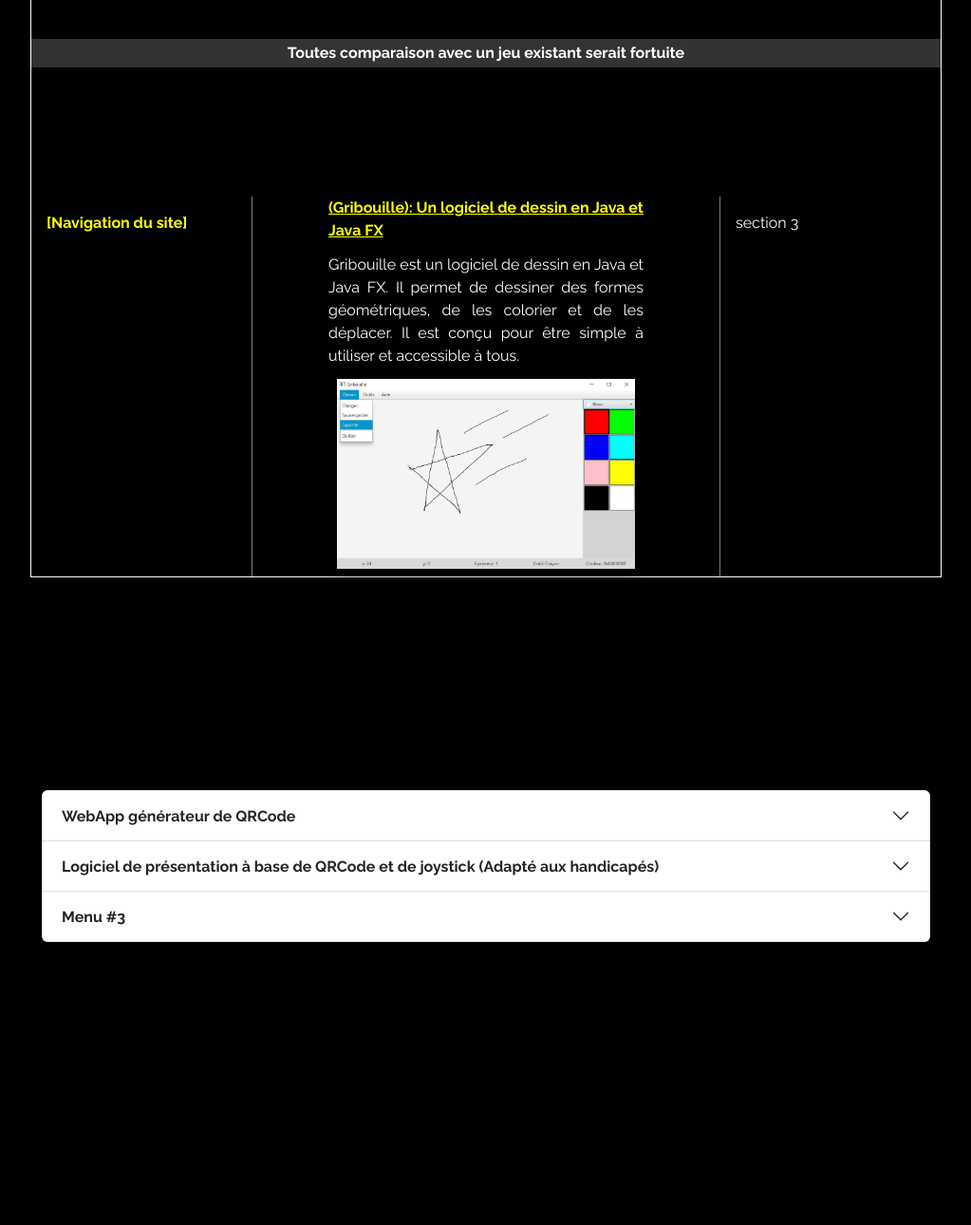
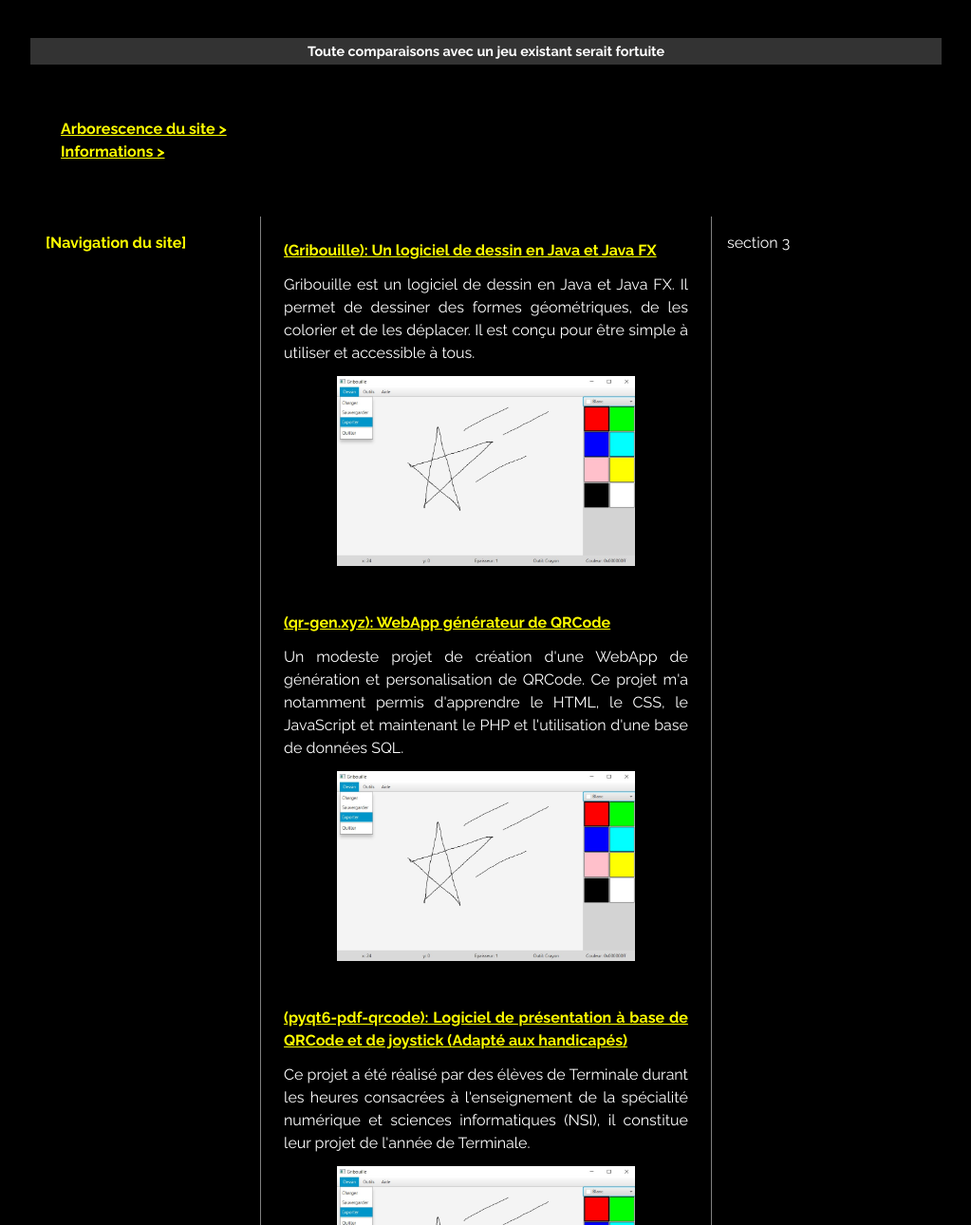
Before and after one commit to Artax01/Artax01, a plain HTML site: page index.html in a window 1280 px wide. Shown: the part 133-1423 px from the top of the page at 95% size, without its empty margins (128-1151 px from the left). Before the commit the page ends 1125 px from the top, so only its background shows below. Drawn offline with nearby package versions, Linux system fonts and the light colour scheme.

Commit message:
update site

```diff
--- a/index.html
+++ b/index.html
@@ -9,29 +9,31 @@
 	<link href="https://cdn.jsdelivr.net/npm/bootstrap@5.2.3/dist/css/bootstrap.min.css" rel="stylesheet" integrity="sha384-rbsA2VBKQhggwzxH7pPCaAqO46MgnOM80zW1RWuH61DGLwZJEdK2Kadq2F9CUG65" crossorigin="anonymous">
 </head>
 <body>
-	<div class="container-fluid" style="border: 1px solid #fff;">
+	<div class="container-fluid">
 		<div class="container-fluid _navbar">
 			<div class="d-flex">
 				<a href="#">Accueil</a>
 				<a href="#">A propos</a>
 				<a href="#">Captures</a>
-				<a href="#">Forums</a>
 				<a href="#">Downloads</a>
 			</div>
 			<div>
-				<a href="https://github.com/Artax01" target="_blank">www.github.com/Artax01</a>
+				<a href="https://github.com/Artax01" target="_blank">github.com/Artax01</a>
 			</div>
 		</div>
 
 		<div class="_mapBanner">
-			<p>Repertoire de mes projets</p>
+			<p style="text-align: center;">Repertoire de mes projets</p>
 		</div>
 
 		<div class="_lilHeader">
-			<p class="text-center">Toutes comparaison avec un jeu existant serait fortuite</p>
+			<p class="text-center">Toute comparaisons avec un jeu existant serait fortuite</p>
 		</div>
 
-		<div class="my-5" style="height: 5vh;"></div>
+		<div class="my-2" style="height: 5vh;"></div>
+		<div style="padding: 0 2rem;"><a href="#">Arborescence du site ></a></div>
+		<div style="padding: 0 2rem;"><a href="#">Informations ></a></div>
+		<div class="my-2" style="height: 5vh;"></div>
 
 		<div class="d-flex flex-row container-fluid _sections">
 			<section class="_sectionLeft" style="width: 25vw;">
@@ -39,70 +41,35 @@
 			</section>
 
 			<section class="_sectionMid" style="width: 50vw;">
-				<a href="https://github.com/Artax01/gribouille">(Gribouille): Un logiciel de dessin en Java et Java FX</a>
-				<p>Gribouille est un logiciel de dessin en Java et Java FX. Il permet de dessiner des formes géométriques, de les colorier et de les déplacer. Il est conçu pour être simple à utiliser et accessible à tous.</p>
-				<center>
-					<img src="./ressources/gribouille.jpg" alt="gribouille">
-				</center>
+				<div class="_article">
+					<a href="https://github.com/Artax01/gribouille">(Gribouille): Un logiciel de dessin en Java et Java FX</a>
+					<p>Gribouille est un logiciel de dessin en Java et Java FX. Il permet de dessiner des formes géométriques, de les colorier et de les déplacer. Il est conçu pour être simple à utiliser et accessible à tous.</p>
+					<center>
+						<img src="./ressources/gribouille.jpg" alt="gribouille">
+					</center>
+				</div>
+				<div class="_article">
+					<a href="https://github.com/Artax01/qr-gen.xyz">(qr-gen.xyz): WebApp générateur de QRCode</a>
+					<p>Un modeste projet de création d'une WebApp de génération et personalisation de QRCode. Ce projet m'a notamment permis d'apprendre le HTML, le CSS, le JavaScript et maintenant le PHP et l'utilisation d'une base de données SQL.</p>
+					<center>
+						<img src="./ressources/gribouille.jpg" alt="gribouille">
+					</center>
+				</div>
+				<div class="_article">
+					<a href="https://github.com/Artax01/pyqt6-pdf-qrcode">(pyqt6-pdf-qrcode): Logiciel de présentation à base de QRCode et de joystick (Adapté aux handicapés)</a>
+					<p>Ce projet a été réalisé par des élèves de Terminale durant les heures consacrées à l'enseignement de la spécialité numérique et sciences informatiques (NSI), il constitue leur projet de l'année de Terminale.</p>
+					<center>
+						<img src="./ressources/gribouille.jpg" alt="gribouille">
+					</center>
+				</div>
 			</section>
 
 			<section class="_sectionRight" style="width: 25vw;">section 3</section>
 		</div>
 	</div>
 
-	<div class="my-5" style="height: 5vh;"></div>
-	<div class="my-5" style="height: 5vh;"></div>
+	<div class="my-3" style="height: 5vh;"></div>
 
-
-	<div class="container">
-		<div class="accordion" id="accordionExample">
-  			<div class="accordion-item">
-    			<h2 class="accordion-header">
-      				<button class="accordion-button collapsed" type="button" data-bs-toggle="collapse" data-bs-target="#collapseOne" aria-expanded="false" aria-controls="collapseOne">
-        				<strong>WebApp générateur de QRCode</strong>
-      				</button>
-    			</h2>
-    			<div id="collapseOne" class="accordion-collapse collapse" data-bs-parent="#accordionExample">
-      				<div class="accordion-body d-flex justify-content-between">
-						<div>
-							<p>Un modeste projet de création d'une WebApp de génération et personalisation de QRCode. Ce projet m'a notamment permis d'apprendre le HTML, le CSS, le JavaScript et maintenant le PHP et l'utilisation d'une base de données SQL.</p>
-							<a href="https://artax01.github.io/qr-gen.xyz/" target="_blank">https://artax01.github.io/qr-gen.xyz/</a>
-						</div>
-						<img src="./ressources/qr_gen_home.jpg" alt="qr-gen.xyz home" class="img-fluid mt-2">
-					</div>
-    			</div>
-  			</div>
-  			<div class="accordion-item">
-    			<h2 class="accordion-header">
-      				<button class="accordion-button collapsed" type="button" data-bs-toggle="collapse" data-bs-target="#collapseTwo" aria-expanded="false" aria-controls="collapseTwo">
-        				<strong>Logiciel de présentation à base de QRCode et de joystick (Adapté aux handicapés)</strong>
-      				</button>
-    			</h2>
-    			<div id="collapseTwo" class="accordion-collapse collapse" data-bs-parent="#accordionExample">
-      				<div class="accordion-body">
-       					<p>Ce projet a été réalisé par des élèves de Terminale durant les heures consacrées à l'enseignement de la spécialité numérique et sciences informatiques (NSI), il constitue leur projet de l'année de Terminale.</p>
-    					<blockquote class="citation">Le projet est lauréat Normandie dans la catégorie "prix de l'originalité" à l'édition 2024 du concours
-							<a href="#">Les Throphées NSI</a> qui récompense les meilleures créations des élèves participants.</blockquote>
-						<p><em>L'objectif de ce projet est de rendre la découverte des spécialités du bac aussi informatif que ludique au travers de l'utilisation d'un joystick, 4 boutons et d'une interface "moderne". -Équipe de développement.</em></p>
-    					<p class="citation">Le projet a eu l'occasion d'être présenté lors des portes ouvertes du Lycée Curie-Corot.</p>
-						<a href="https://github.com/Artax01/pyqt6-pdf-qrcode/" target="_blank">https://github.com/Artax01/pyqt6-pdf-qrcode/</a>
-					</div>
-    			</div>
-  			</div>
-  			<div class="accordion-item">
-    			<h2 class="accordion-header">
-      				<button class="accordion-button collapsed" type="button" data-bs-toggle="collapse" data-bs-target="#collapseThree" aria-expanded="false" aria-controls="collapseThree">
-        				<strong>Menu #3</strong>
-      				</button>
-    			</h2>
-    			<div id="collapseThree" class="accordion-collapse collapse" data-bs-parent="#accordionExample">
-      				<div class="accordion-body">
-        				loremp ipsum
-      				</div>
-    			</div>
-  			</div>
-		</div>
-	</div>
 
 	<style>
 		@import url('https://fonts.googleapis.com/css2?family=Archivo:ital,wght@0,100..900;1,100..900&family=Raleway:ital,wght@0,100..900;1,100..900&display=swap');
@@ -113,13 +80,18 @@
 			box-sizing: border-box;
 			margin: 0;
 			padding: 0;
-			max-height: 100vh;
 			scroll-behavior: none;
 		}
 
 		html {
+			max-height: 100vh;
 			padding: 0 10rem;
 			transition: .3s;
+		}
+
+		body {
+			overflow-x: hidden;
+			background: black;
 		}
 
 		.container-fluid {
@@ -127,13 +99,19 @@
 			padding: 0 !important;
 		}
 
-		body {
-			background: black;
-		}
-
 		p {
 			margin: 0;
 			padding: 0;
+		}
+
+		a {
+			color: yellow;
+			font-weight: bold;
+			transition: 0.3s;
+		}
+
+		a:hover {
+			color: rgb(154, 154, 6);
 		}
 
 		._navbar {
@@ -146,16 +124,19 @@
 
 		._navbar a {
 			display: flex;
+			width: max-content;
 			background: transparent;
-			color: yellow;
-			font-weight: bold;
 			border: none;
 			outline: none;
-			border-left: 3px solid #fff;
 			padding: 0 10px;
 			font-size: 0.95rem;
 			text-decoration: none;
 			align-items: center;
+		}
+
+		._navbar a:not(:last-child) {
+			border-right: 2px solid #fff;
+			height: 75%;
 		}
 
 		._mapBanner {
@@ -187,10 +168,14 @@
 			color: #fff;
 		}
 
+		._lilHeader p {
+			font-size: 0.9em;
+			transition: 0.3s;
+		}
+
 		._sections section {
 			display: flex;
 			flex-direction: column;
-			height: 50vh;
 			color: #fff;
 			padding: 1rem;
 			transition: .3s;
@@ -202,20 +187,24 @@
 		}
 
 		._sectionMid {
-			gap: 0.75rem;
+			gap: 2rem;
 			border-left: 1px solid grey;
 			border-right: 1px solid grey;
-			padding: 0 5rem !important;
 		}
 
-		._sectionMid a {
+		._article {
+			display: flex;
+			flex-direction: column;
+			gap: 0.75rem;
+			padding: 0.5rem;
+		}
+
+		._article a {
 			font-size: 1em;
-			font-weight: bold;
-			color: yellow;
 			text-align: justify;
 		}
 
-		._sectionMid p {
+		._article p {
 			text-align: justify;
 		}
 
@@ -237,12 +226,20 @@
 			}
 		}
 
+		@media only screen and (max-width: 530px) {
+			._navbar {
+				flex-direction: column;
+			}
+		}
 
+		@media only screen and (max-width: 375px) {
+			._lilHeader p {
+				font-size: 0.8em;
+			}
 
-		.citation {
-			padding-left: 20px;
-			border-left: 4px solid #6c757d;
-			color: #555;
+			img {
+				height: 150px !important;
+			}
 		}
 
 		.accordion {
```
